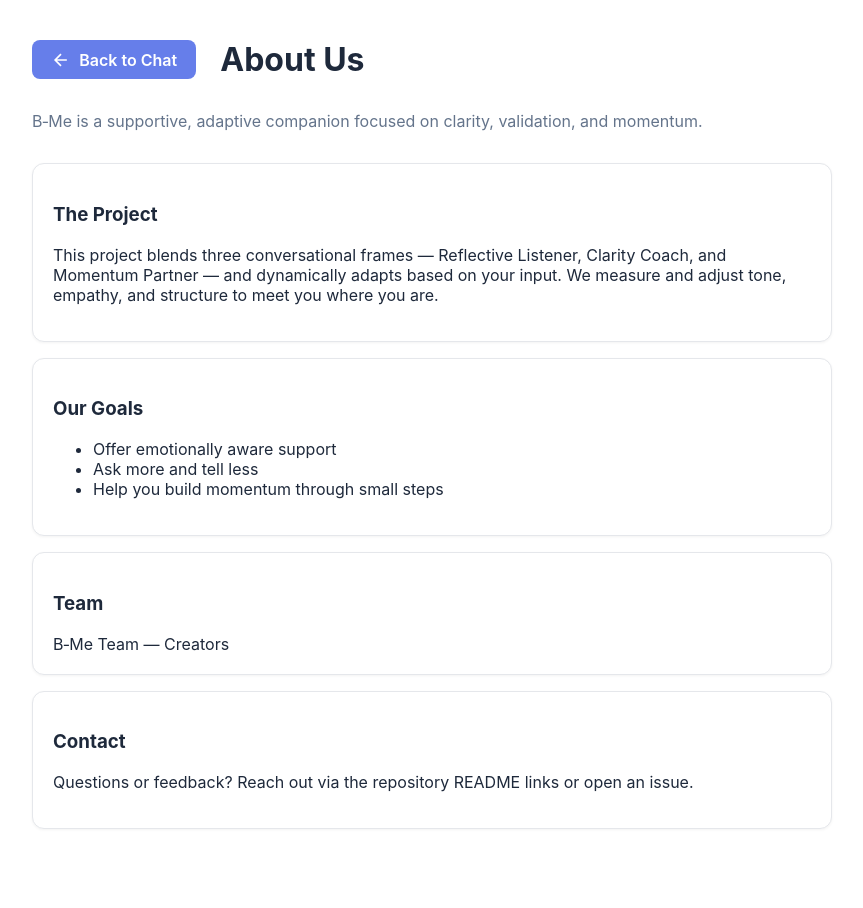
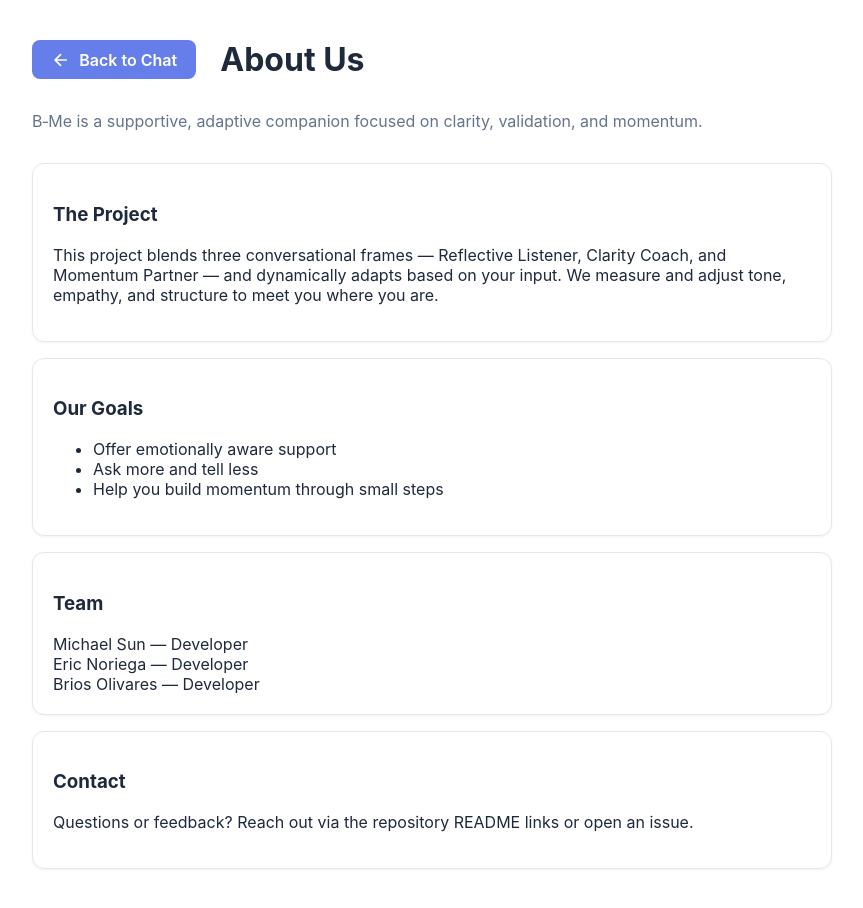
Before and after one commit to xmike-yyy/huxd-final, a SvelteKit app: page /about in a window 1280 px wide. Shown: the top 908 px of the page, without its empty margins (208-1071 px from the left). Before the commit the page ends 885 px from the top, so only its background shows below. Built offline with nearby package versions, Linux system fonts and the light colour scheme.

Commit message:
fixed team members section

```diff
--- a/src/routes/about/+page.svelte
+++ b/src/routes/about/+page.svelte
@@ -1,6 +1,8 @@
 <script>
   const team = [
-    { name: 'B‑Me Team', role: 'Creators' }
+    { name: 'Michael Sun', role: 'Developer' },
+    { name: 'Eric Noriega', role: 'Developer' },
+    { name: 'Brios Olivares', role: 'Developer' }
   ];
 </script>
 
```
